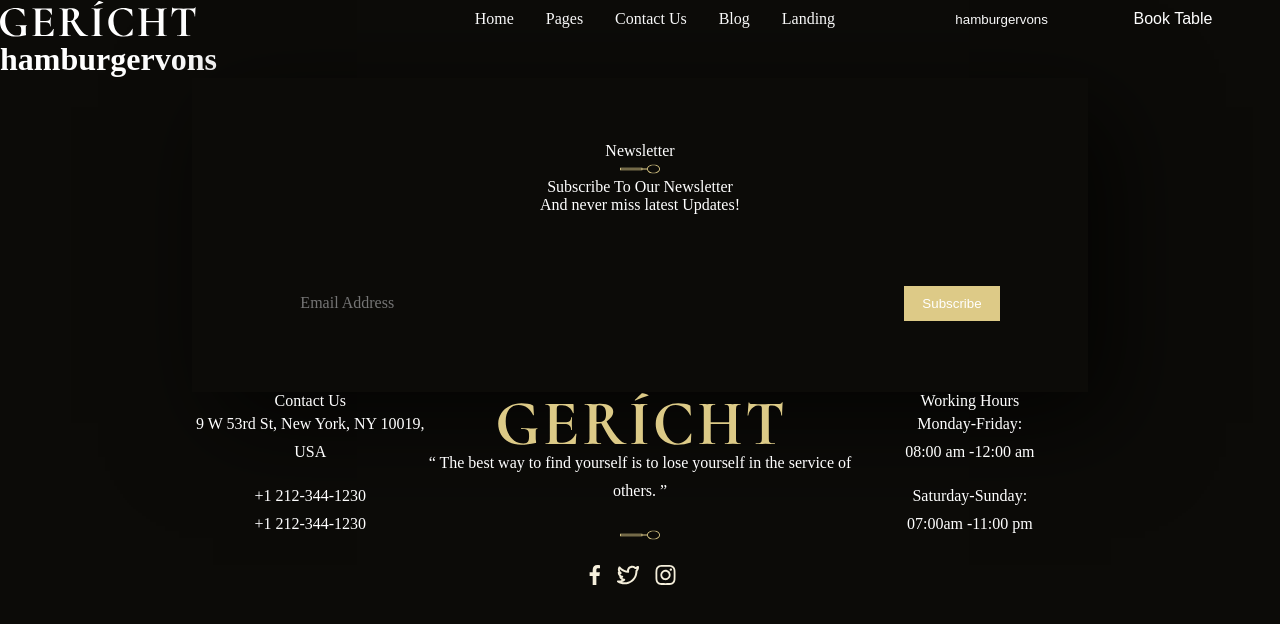
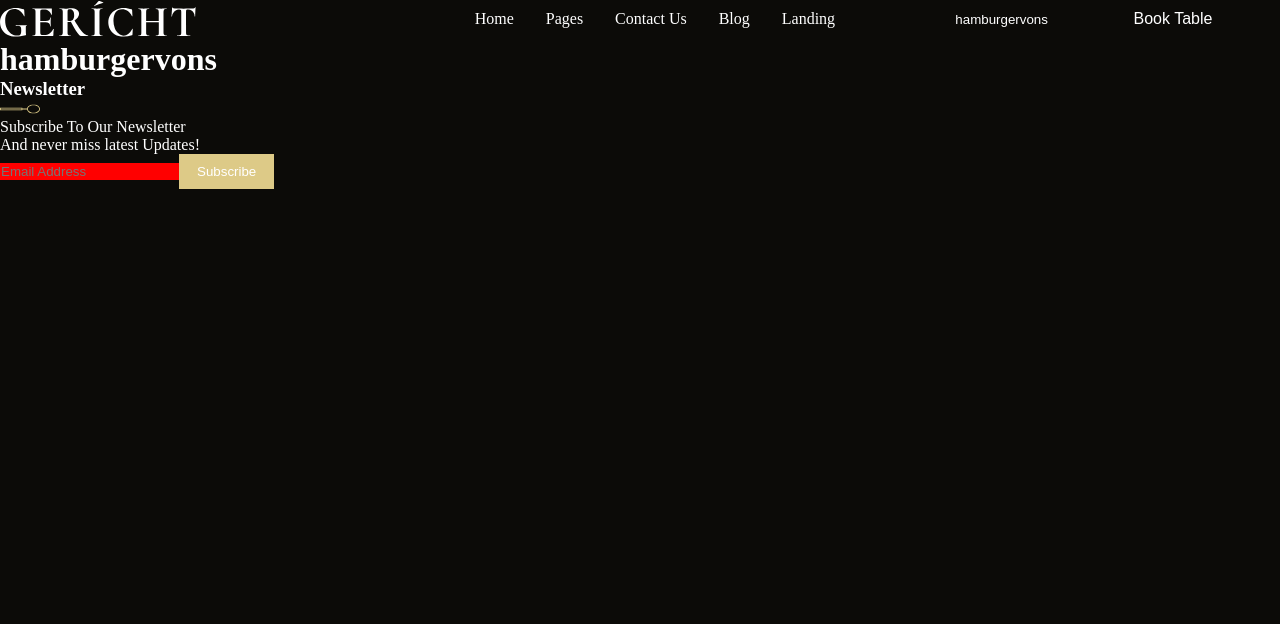
Before and after one commit to irvancolz/gericht-restaurant, a Next.js app: page / in a window 1280 px wide. Shown: the top 624 px of the page. Built offline with nearby package versions, Linux system fonts and the light colour scheme; a web font is replaced by a local one.

Commit message:
add footer form component

```diff
--- a/components/section/section.styles.ts
+++ b/components/section/section.styles.ts
@@ -21,7 +21,7 @@ export const SectionStyles = styled("section", {
   variants: {
     sideSpace: {
       default: {
-        padding: "0",
+        padding: "$0",
         "@bp1": {
           padding: "$2",
         },
--- a/stitches.config.ts
+++ b/stitches.config.ts
@@ -30,6 +30,10 @@ export const { styled, getCssText, css } = createStitches({
       xl: "90px",
     },
     space: {
+      0: "0",
+      0.125: "1px",
+      0.25: "2px",
+      0.5 : "4px",
       1: "8px",
       2: "16px",
       3: "25px",
@@ -37,11 +41,20 @@ export const { styled, getCssText, css } = createStitches({
       5: "48px",
       6: "64px",
     },
+    fontWeights:{
+      thin: '300',
+      light: '400',
+      normal: '500',
+      medium: '600',
+      bold: '700',
+      xBold: '800',
+    },
     lineHeights: {
       1: "130%",
       2: "175%",
     },
     zIndices: {
+      0: "0",
       1: "1",
       2: "10",
       3: "100",
@@ -72,11 +85,20 @@ export const { styled, getCssText, css } = createStitches({
     bgCol: (value: PropertyValue<"backgroundColor">) => ({
       backgroundColor: value,
     }),
-    lineCol: (value: PropertyValue<'borderColor'>) =>({
+    lineCol: (value: PropertyValue<"borderColor">) => ({
       borderColor: value,
     }),
-    outCol: (value: PropertyValue<'outlineColor'>) =>({
+    outCol: (value: PropertyValue<"outlineColor">) => ({
       outlineColor: value,
+    }),
+    fDir: (value: PropertyValue<'flexDirection'>) =>({
+      flexDirection: value,
+    }),
+    justify: (value: PropertyValue<'justifyContent'>) =>({
+      justifyContent: value,
+    }),
+    align: (value: PropertyValue<'alignItems'>) =>({
+      alignItems: value,
     }),
   },
 });
--- /dev/null
+++ b/ui/foooter form/footerForm.style.ts
@@ -0,0 +1,6 @@
+import { css } from "../../stitches.config";
+
+export const Containerstyles = css({
+    display: 'flex',
+    fDir: "column",
+})
--- a/ui/footer/footer-form.tsx
+++ b/ui/foooter form/index.tsx
@@ -1,39 +1,37 @@
-import styles from "./footer.module.css";
-import formCss from "./fotrfrm.module.css";
-import Text from "../../components/text";
 import spoon from "../../public/assets/global/spoon-logo.svg";
 import Image from "next/image";
 import { SyntheticEvent } from "react";
 import { Components } from "../../components";
+import { Containerstyles } from "./footerForm.style";
 
-export function FooterForm() {
+export  function FooterForm() {
   function handleSubmit(e: SyntheticEvent) {
     e.preventDefault();
     console.log('ok')
   }
-  const {Button, Input} = Components;
+  const {Button, Input, Heading, Text, Section} = Components;
   return (
-    <section className={styles.container}>
-      <div className={formCss.header}>
-        <Text>
+    <Section className={Containerstyles()}>
+      <header>
+        <Heading as='h3'>
           Newsletter
-        </Text>
+        </Heading>
         <span className="img">
           <Image src={spoon} alt="logo" layout="fixed" priority />
         </span>
-      </div>
-      <div className={formCss.body}>
+      </header>
+      <div>
         <Text>Subscribe To Our Newsletter</Text>
         <Text>And never miss latest Updates!</Text>
       </div>
-      <div className={formCss.formC}>
-        <form className={formCss.form} onSubmit={(e) => handleSubmit(e)}>
+      <div>
+        <form onSubmit={(e) => handleSubmit(e)}>
           <Input type={'email'} required placeholder='Email Address'/>
           <Button type="submit" variant='primary'>
             Subscribe
           </Button>
         </form>
       </div>
-    </section>
+    </Section>
   );
 }
--- a/ui/footer/index.tsx
+++ b/ui/footer/index.tsx
@@ -1,10 +1,8 @@
 import Section from '../../components/section'
-import {FooterForm} from './footer-form';
 import { FooterContent } from './footer-content';
 export function Footer(){
     return(
         <Section>
-            <FooterForm />
             <FooterContent />
         </Section>
     )
--- a/ui/layout nested/index.tsx
+++ b/ui/layout nested/index.tsx
@@ -1,5 +1,5 @@
 import { ReactNode } from "react";
-import { Footer } from "../footer";
+import { FooterForm } from "../foooter form";
 import { Topnav } from "../topnav";
 
 interface NestedLayoutProps {
@@ -13,7 +13,7 @@ export function NestedLayout(props: NestedLayoutProps) {
       </header>
       <main>{props.children}</main>
       <footer>
-        <Footer />
+        <FooterForm />
       </footer>
     </>
   );
```
